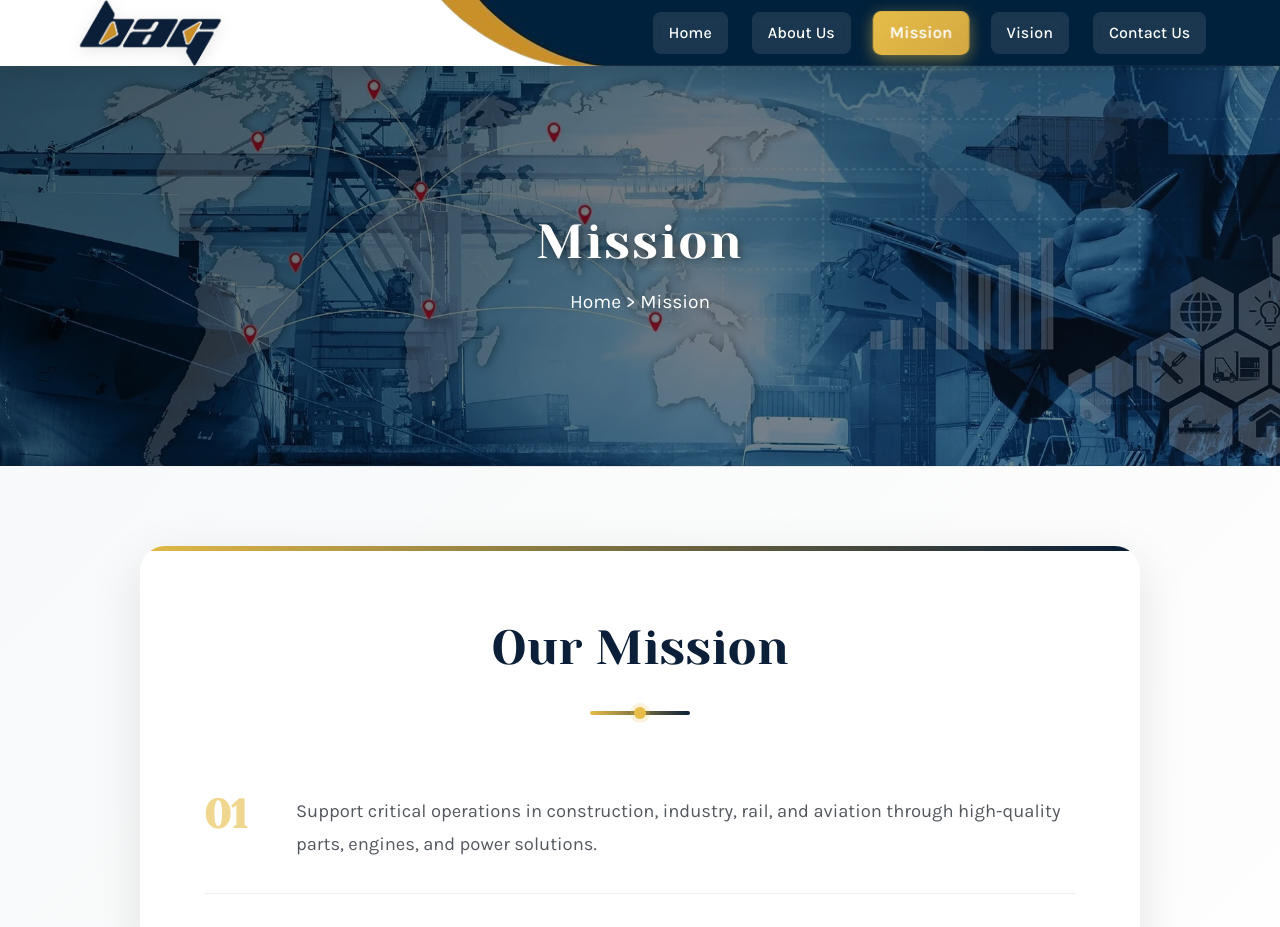
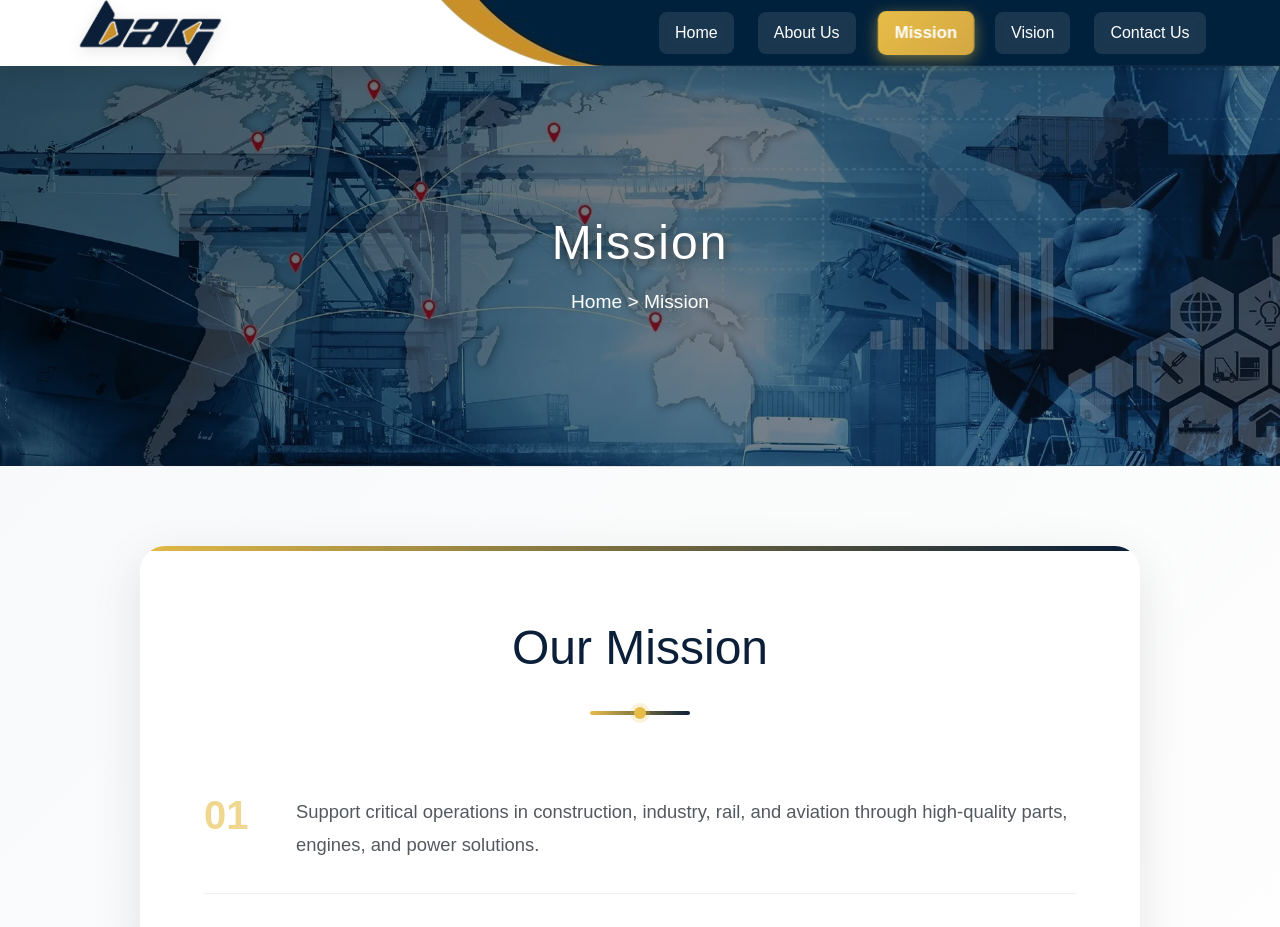
Before and after one commit to moeelbadri/next-starter-template-cloudflare, a Next.js app: page /mission in a window 1280 px wide. Shown: the top 927 px of the page. Built offline with nearby package versions, Linux system fonts and the light colour scheme.

Commit message:
Update globals.css

```diff
--- a/src/app/globals.css
+++ b/src/app/globals.css
@@ -56,8 +56,12 @@ html {
   scroll-behavior: smooth;
 }
 
+* {
+  font-family: Arial, sans-serif;
+}
+
 body {
-  font-family: 'Karla', sans-serif;
+  font-family: Arial, sans-serif;
   line-height: 1.6;
   color: #333;
   overflow-x: hidden;
@@ -653,7 +657,7 @@ header:hover {
   color: white;
   font-size: 3rem;
   margin-bottom: 1rem;
-  font-family: 'Yeseva One', Sans-Serif;
+  font-family: Arial, sans-serif;
   line-height: 1.2;
   text-shadow: 2px 2px 10px rgba(0, 0, 0, 0.5);
   animation: slideInLeft 1s ease-out;
@@ -711,7 +715,7 @@ header:hover {
 .about-us-title {
   font-size: 2rem;
   margin-bottom: 2rem;
-  font-family: 'Yeseva One', Sans-Serif;
+  font-family: Arial, sans-serif;
   line-height: 1.2;
   position: relative;
   display: inline-block;
@@ -941,7 +945,7 @@ header:hover {
 }
 .second-content h2 {
   font-size: 2.5rem;
-  font-family: 'Yeseva One', Sans-Serif;
+  font-family: Arial, sans-serif;
   line-height: 1.2;
 }
 .second-content img {
@@ -1009,7 +1013,7 @@ header:hover {
 
 .intro-title {
   font-size: 3rem;
-  font-family: 'Yeseva One', Sans-Serif;
+  font-family: Arial, sans-serif;
   color: #0b1f38;
   margin-bottom: 1rem;
   position: relative;
@@ -1133,7 +1137,7 @@ header:hover {
 
 .section-title-modern {
   font-size: 2.8rem;
-  font-family: 'Yeseva One', Sans-Serif;
+  font-family: Arial, sans-serif;
   color: #0b1f38;
   text-align: center;
   margin-bottom: 3rem;
@@ -1197,7 +1201,7 @@ header:hover {
   font-size: 1.5rem;
   color: #0b1f38;
   margin-bottom: 1.5rem;
-  font-family: 'Yeseva One', Sans-Serif;
+  font-family: Arial, sans-serif;
   position: relative;
   padding-bottom: 1rem;
 }
@@ -1265,7 +1269,7 @@ header:hover {
   font-size: 1.4rem;
   color: #0b1f38;
   margin-bottom: 1rem;
-  font-family: 'Yeseva One', Sans-Serif;
+  font-family: Arial, sans-serif;
   position: relative;
   z-index: 1;
   padding-bottom: 0.8rem;
@@ -1331,7 +1335,7 @@ header:hover {
 
 .division-number {
   font-size: 4rem;
-  font-family: 'Yeseva One', Sans-Serif;
+  font-family: Arial, sans-serif;
   color: #e7bd48;
   font-weight: bold;
   margin-bottom: 1rem;
@@ -1343,7 +1347,7 @@ header:hover {
   font-size: 1.8rem;
   color: #0b1f38;
   margin-bottom: 1rem;
-  font-family: 'Yeseva One', Sans-Serif;
+  font-family: Arial, sans-serif;
 }
 
 .division-subtitle {
@@ -1454,7 +1458,7 @@ header:hover {
   justify-content: center;
   font-size: 2rem;
   font-weight: bold;
-  font-family: 'Yeseva One', Sans-Serif;
+  font-family: Arial, sans-serif;
   box-shadow: 0 4px 15px rgba(231, 189, 72, 0.3);
   flex-shrink: 0;
 }
@@ -1463,7 +1467,7 @@ header:hover {
   font-size: 1.5rem;
   color: #0b1f38;
   margin: 0;
-  font-family: 'Yeseva One', Sans-Serif;
+  font-family: Arial, sans-serif;
   flex: 1;
 }
 
@@ -1584,7 +1588,7 @@ header:hover {
 
 .mission-vision-title {
   font-size: 3rem;
-  font-family: 'Yeseva One', Sans-Serif;
+  font-family: Arial, sans-serif;
   color: #0b1f38;
   margin-bottom: 1.5rem;
   position: relative;
@@ -1638,7 +1642,7 @@ header:hover {
 
 .mission-number {
   font-size: 2.5rem;
-  font-family: 'Yeseva One', Sans-Serif;
+  font-family: Arial, sans-serif;
   color: #e7bd48;
   font-weight: bold;
   line-height: 1;
@@ -1826,7 +1830,7 @@ header:hover {
 
 .modern-form-header h2 {
   font-size: 2.5rem;
-  font-family: 'Yeseva One', Sans-Serif;
+  font-family: Arial, sans-serif;
   color: #0b1f38;
   margin-bottom: 1rem;
   line-height: 1.2;
@@ -2125,7 +2129,7 @@ header:hover {
   text-align: center;
   margin-bottom: 1rem;
   font-size: 3.5rem;
-  font-family: 'Yeseva One', Sans-Serif;
+  font-family: Arial, sans-serif;
 }
 
 .contact-form input,
@@ -2168,7 +2172,7 @@ header:hover {
   background-color: #0b1f38;
   color: #e5e7eb;
   padding: 3rem 1rem;
-  font-family: sans-serif;
+  font-family: Arial, sans-serif;
   background-image: url('/32dba7_be9418c9ff6a4f58b6ade39dd16acd7f~mv2.jpg');
   background-size: cover;
   background-repeat: no-repeat;
```
